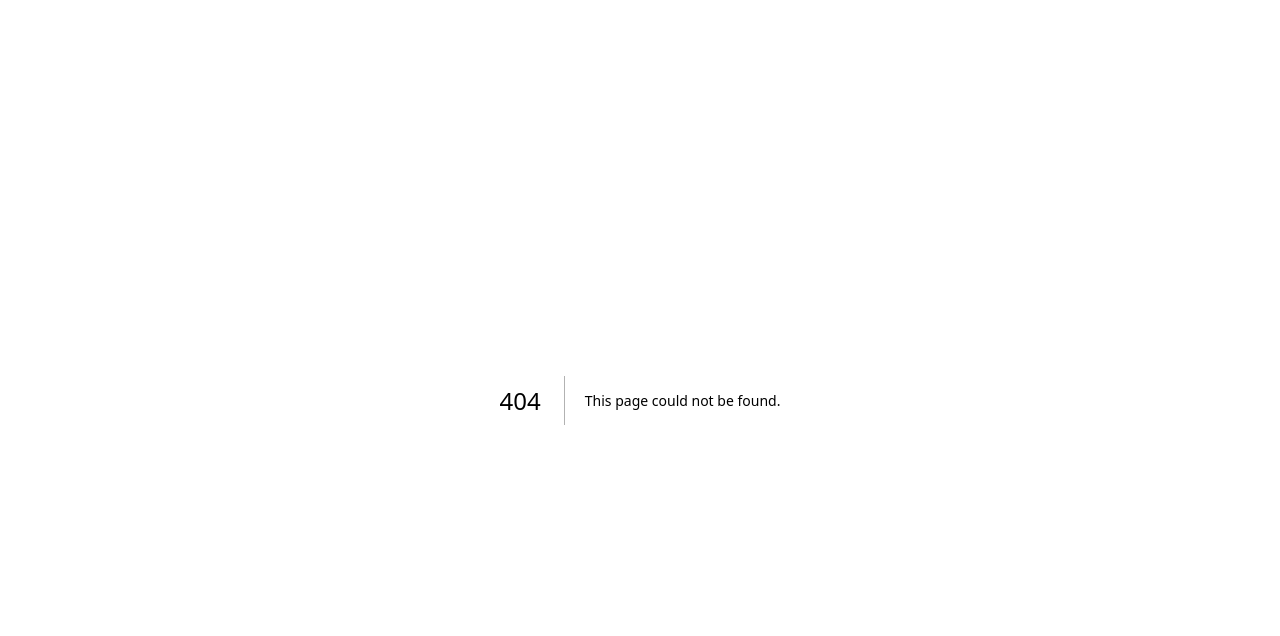
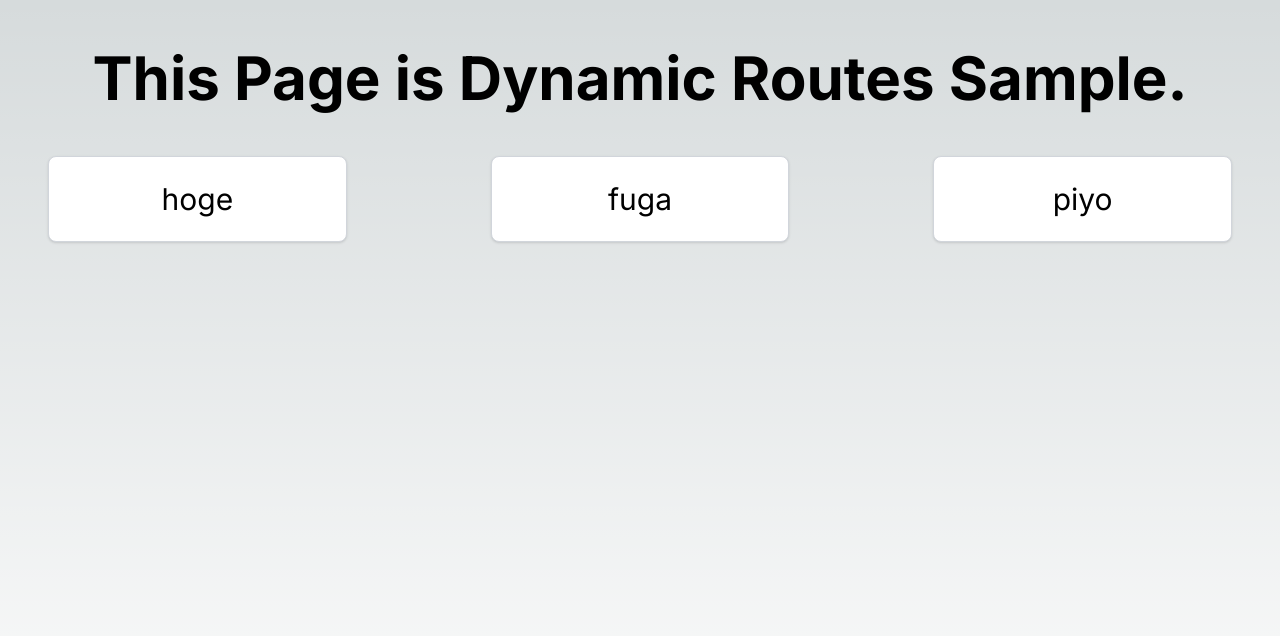
Before and after one commit to 9yamamo9/sandbox-next-app-router, a Next.js app: page /dynamic-routes in a window 1280 px wide. Before the commit this address had no page. Shown: the top 636 px of the page. Built offline with nearby package versions, Linux system fonts and the light colour scheme.

Commit message:
add: create the dynamic routes sample page

```diff
--- /dev/null
+++ b/app/(sample)/dynamic-routes/[page]/page.tsx
@@ -0,0 +1,24 @@
+import { NextPage } from 'next'
+
+type DynamicRoutesParam = {
+  page: string
+}
+
+export const generateStaticParams = async (): Promise<DynamicRoutesParam[]> => {
+  // Actually, fetch data from somewhere.
+  return [{ page: 'hoge' }, { page: 'fuga' }, { page: 'piyo' }]
+}
+
+const DynamicRoutesSub = ({ params }: { params: DynamicRoutesParam }) => {
+  const { page } = params
+
+  return (
+    <div className="min-h-screen">
+      <h1 key={page} className="mt-12 text-center text-6xl font-bold">
+        This page is {page} by Dynamic Routes.
+      </h1>
+    </div>
+  )
+}
+
+export default DynamicRoutesSub
--- /dev/null
+++ b/app/(sample)/dynamic-routes/page.tsx
@@ -0,0 +1,31 @@
+import Link from 'next/link'
+
+const DynamicRoutes = () => {
+  return (
+    <div className="min-h-screen">
+      <h1 className="mt-12 text-center text-6xl font-bold">This Page is Dynamic Routes Sample.</h1>
+
+      <div className="m-12 grid lg:grid-cols-3 xl:gap-36 sm:gap-3 text-center">
+        <div className="block p-6 bg-white border border-gray-300 rounded-lg shadow hover:bg-gray-100">
+          <Link href="/dynamic-routes/hoge" className="text-3xl">
+            hoge
+          </Link>
+        </div>
+
+        <div className="block p-6 bg-white border border-gray-300 rounded-lg shadow hover:bg-gray-100">
+          <Link href="/dynamic-routes/fuga" className="text-3xl">
+            fuga
+          </Link>
+        </div>
+
+        <div className="block p-6 bg-white border border-gray-300 rounded-lg shadow hover:bg-gray-100">
+          <Link href="/dynamic-routes/piyo" className="text-3xl">
+            piyo
+          </Link>
+        </div>
+      </div>
+    </div>
+  )
+}
+
+export default DynamicRoutes
--- a/app/page.tsx
+++ b/app/page.tsx
@@ -17,7 +17,8 @@ export default function Home() {
     links: [
       { path: 'counter', title: 'Counter' },
       { path: 'client-component', title: 'Client Component' },
-      { path: 'server-component', title: 'Server Component' }
+      { path: 'server-component', title: 'Server Component' },
+      { path: 'dynamic-routes', title: 'Dynamic Routes' }
     ]
   }
 
@@ -29,7 +30,7 @@ export default function Home() {
         <h1 className="font-bold text-7xl">Sample Components for Next.js ver.13</h1>
       </div>
 
-      <div className="grid lg:grid-cols-3 text-center gap-36">
+      <div className="grid lg:grid-cols-3 text-center xl:gap-36 sm:gap-3">
         {props.links.map((pair) => {
           const isActive = pathname !== `/${pair.path}`
 
```
